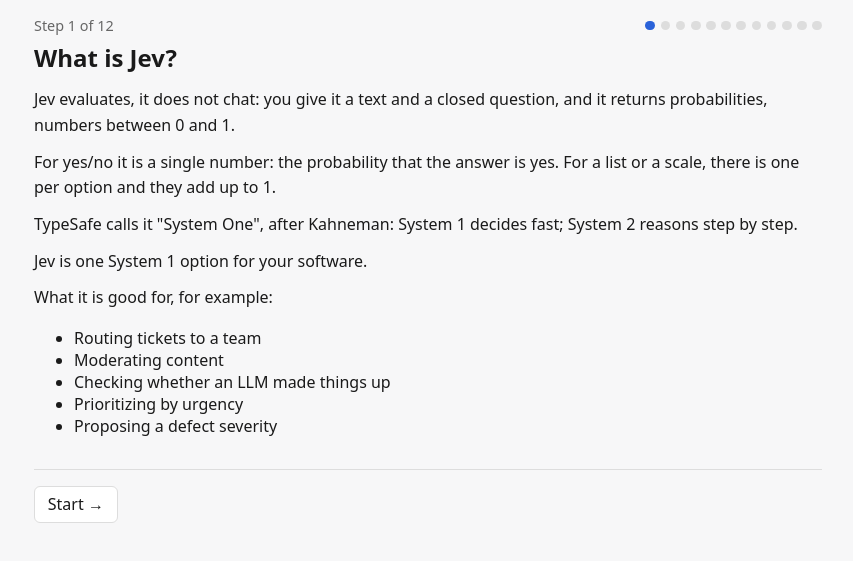
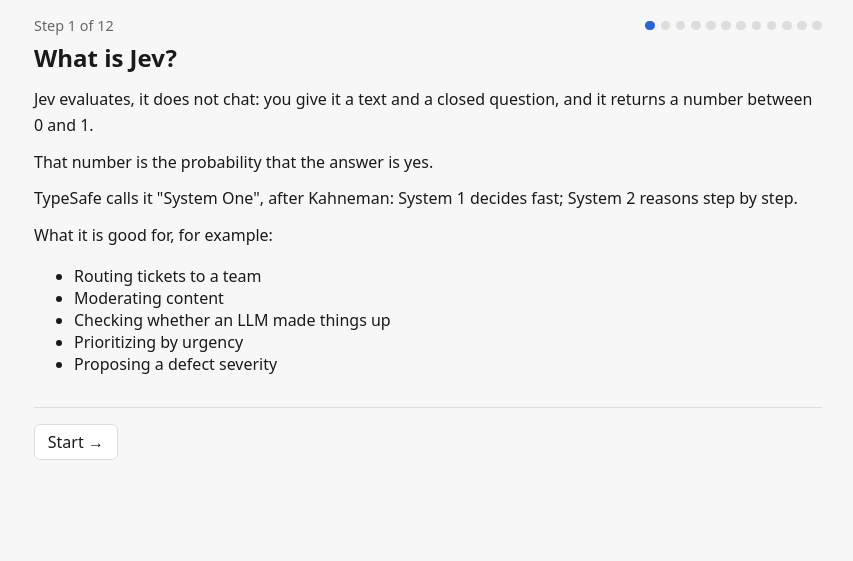
Before and after one commit to gmassello/jev, a website: page index.html in a window 1280 px wide. Shown: the part 139-700 px from the top of the page, without its empty margins (212-1065 px from the left). Drawn offline with Linux system fonts and the light colour scheme.

Commit message:
Show Jev's raw numbers, trim the talk text and default to port 3001
- Probabilities and confidence show as 0.70 (0,70 in Spanish) instead of
  70%, in the playground and the PDF
- Step 2: a short how-it-is-built list under the diagram, shorter boxes,
  no return arrow
- Step 4: an on-screen hint to add "Phishing" live and watch Jev hesitate
- Steps 1, 3, 4 and 5: shorter, plainer text
- Default port 3001, matching the talk scripts
- Regenerate docs/charla.pdf

```diff
--- a/copy.js
+++ b/copy.js
@@ -34,13 +34,14 @@
     run: 'Preguntarle a Jev',
     running: 'Pensando…',
     yes: 'Sí',
-    sure: (p) => `${p}% de probabilidad de «sí»`,
+    prob: (p) => p.toLocaleString('es-AR', { minimumFractionDigits: 2, maximumFractionDigits: 2 }),
+    sure: (p) => `Probabilidad de «sí»: ${I18N.es.prob(p)}`,
     explain: {
-      boolean: (p, zone) => `Jev devolvió un solo número, probability: ${p}: la probabilidad de que la respuesta sea sí. ${{ yes: 'Con 70% o más, tu código lo trata como sí.', no: 'Con 30% o menos, tu código lo trata como no.', review: 'Está entre 30% y 70%: que lo mire una persona.' }[zone]}`,
-      choice: (option, p, next, pNext) => `Jev devolvió choice: «${option}» y la probabilidad de cada opción. La elegida tiene ${p}%; la que sigue, «${next}», ${pNext}%.`,
+      boolean: (p, zone) => `Jev devolvió un solo número, probability: ${p}: la probabilidad de que la respuesta sea sí. ${{ yes: 'Con 0,7 o más, tu código lo trata como sí.', no: 'Con 0,3 o menos, tu código lo trata como no.', review: 'Está entre 0,3 y 0,7: que lo mire una persona.' }[zone]}`,
+      choice: (option, p, next, pNext) => `Jev devolvió choice: «${option}» y la probabilidad de cada opción. La elegida tiene ${I18N.es.prob(p)}; la que sigue, «${next}», ${I18N.es.prob(pNext)}.`,
       score: (level, n, total) => `Lo ubicó en «${level}» (nivel ${n} de ${total}). Las barras muestran qué tan seguro está de cada nivel.`,
     },
-    confidenceNote: (c) => `Confianza de TypeSafe ${c}%: mide qué tan concentrada está la distribución, no la probabilidad de la opción elegida.`,
+    confidenceNote: (c) => `Confianza de TypeSafe ${I18N.es.prob(c)}: mide qué tan concentrada está la distribución, no la probabilidad de la opción elegida.`,
     usd: (v) => (v == null ? '—' : `US$${v.toLocaleString('es-AR', { maximumSignificantDigits: 3 })}`),
     footer: ({ input, output, inputCost, outputCost, cost, modelId, ms }) => {
       const { usd } = I18N.es;
@@ -54,13 +55,12 @@
     jsonRequest: 'Lo que le mandamos a Jev',
     jsonResponse: 'Lo que respondió Jev',
     arch: [
-      { name: 'Navegador (esta página)', detail: 'Arma el texto y la pregunta y se los manda al server. No tiene la key.' },
-      { name: 'Server', detail: 'El intermediario: recibe el texto y la pregunta, tiene la key (AI_GATEWAY_API_KEY) en su configuración, nunca la manda al navegador, y le pregunta a Jev con el AI SDK, la librería de Vercel que habla con modelos de IA. Es server.js en Node 24; corre en tu compu o en Cloud Run, con contraseña.' },
-      { name: 'Vercel AI Gateway', detail: 'La puerta de entrada a los modelos: revisa la key, descuenta el costo de tu saldo y pasa la pregunta a TypeSafe.' },
+      { name: 'Navegador (esta página)', detail: 'Arma el request y se lo manda al server.' },
+      { name: 'Server', detail: 'El intermediario: recibe el texto y la pregunta, tiene la key (AI_GATEWAY_API_KEY) en su configuración, y le pregunta a Jev con el AI SDK, la librería de Vercel que habla con modelos de IA.' },
+      { name: 'Vercel AI Gateway', detail: 'Revisa la key y pasa la pregunta a TypeSafe.' },
       { name: 'TypeSafe · Jev', detail: 'El modelo typesafe-ai/jev: evalúa el texto y devuelve las probabilidades.' },
     ],
     archLinks: ['POST /evaluate: el texto y las preguntas', 'AI SDK + key', 'typesafe-ai/jev'],
-    archBack: 'Vuelve por el mismo camino: answers, usage, modelId, ms, confidence y cost.',
     errNoState: 'Escribí una situación primero.',
     errNoText: 'Falta escribir la pregunta.',
     errOptions: 'Necesita al menos 2 opciones con texto.',
@@ -71,10 +71,9 @@
       {
         id: 'what', kind: 'theory', title: '¿Qué es Jev?',
         theory: [
-          'Jev evalúa, no conversa: le das un texto y una pregunta cerrada, y te devuelve probabilidades, números entre 0 y 1.',
-          'En sí/no es un solo número: la probabilidad de que sea sí. En una lista o una escala, es uno por opción y suman 1.',
+          'Jev evalúa, no conversa: le das un texto y una pregunta cerrada, y te devuelve un número entre 0 y 1.',
+          'Ese número es la probabilidad de que sea sí.',
           'TypeSafe lo llama "System One", por Kahneman: el Sistema 1 decide rápido; el Sistema 2 razona paso a paso.',
-          'Jev es una opción de Sistema 1 para tu software.',
           'Para qué sirve, por ejemplo:',
         ],
         list: [
@@ -87,37 +86,36 @@
       },
       {
         id: 'flow', kind: 'theory', title: 'Cómo llega la pregunta a Jev en este playground', boxes: true,
-        theory: [
-          'Cada pregunta hace este camino: del navegador a Jev, y la respuesta vuelve por el mismo lado.',
-          'La key vive solo en el server: por eso nunca se llama a Jev desde el navegador.',
+        theory: [],
+        list: [
+          'Frontend: un solo index.html con módulos JS nativos, sin framework ni build; los textos en copy.js, en inglés y español.',
+          'Backend: server.js en Node 24, sin framework; sirve la página y expone POST /evaluate.',
         ],
       },
       {
         id: 'boolean', kind: 'ask', title: 'Sí / No',
         theory: [
-          'Jev no devuelve "sí" ni "no": devuelve un número entre 0 y 1, la probabilidad de que la respuesta sea sí.',
           'Tu código decide con dos umbrales. Los umbrales los configurás vos según tu caso. Por ejemplo, en este caso: 0,7 o más es sí, y 0,3 o menos es no; son los que sugiere TypeSafe para arrancar.',
           'Lo que cae entre 0,3 y 0,7 es no lo sé, lo revisa una persona.',
         ],
-        state: 'El cliente no podía pagar con su tarjeta. El agente le explicó cómo utilizarla, el pago pasó y el cliente respondió: ¡genial, gracias!',
+        state: 'El cliente no podía pagar con su tarjeta. Se le explicó cómo utilizarla, el pago pasó y el cliente respondió: ¡genial, gracias!',
         question: { type: 'boolean', text: '¿Se resolvió el problema del cliente?', options: [] },
       },
       {
         id: 'choice', kind: 'ask', title: 'Elegir una opción',
         theory: [
-          'Ahora la respuesta es una opción de una lista que definís vos.',
-          'Jev elige la que mejor encaja y reparte la probabilidad entre todas: el reparto suma 100%.',
-          'Conviene que las opciones no se pisen entre sí; si dos significan casi lo mismo, Jev duda entre las dos.',
+          'Ahora la respuesta es una opción de una lista que definimos.',
+          'Jev reparte la probabilidad entre todas: el reparto suma 1.',
         ],
         state: '¡FELICITACIONES! Ganaste un iPhone. Hacé clic acá en las próximas 24 horas para reclamar tu premio: bit.ly/premio-ya',
         question: { type: 'choice', text: '¿Qué tipo de mail es?', options: ['Trabajo', 'Personal', 'Promoción', 'Estafa'] },
+        tryIt: 'Probá: agregá la opción «Phishing» y volvé a preguntar. ¿Entre cuáles duda Jev?',
       },
       {
         id: 'score', kind: 'ask', title: 'Escala',
         theory: [
-          'Cuando la respuesta es un grado, usás una escala.',
-          'Jev devuelve la probabilidad de cada nivel y un score: la posición promedio, contando desde 0.',
-          'Un score de 3,2 en una escala de cinco niveles cae cerca del cuarto nivel.',
+          'Cuando la respuesta es un grado, como de 1 a 5 estrellas, Jev dice qué tan probable es cada nivel.',
+          'También devuelve un score: el nivel promedio.',
         ],
         state: 'Compré estos auriculares hace un mes. El sonido es excelente, pero la batería dura la mitad de lo que prometen.',
         question: { type: 'score', text: '¿Cuántas estrellas le daría?', options: ['1 estrella', '2 estrellas', '3 estrellas', '4 estrellas', '5 estrellas'] },
@@ -278,13 +276,14 @@
     run: 'Ask Jev',
     running: 'Thinking…',
     yes: 'Yes',
-    sure: (p) => `${p}% probability of “yes”`,
+    prob: (p) => p.toLocaleString('en-US', { minimumFractionDigits: 2, maximumFractionDigits: 2 }),
+    sure: (p) => `Probability of “yes”: ${I18N.en.prob(p)}`,
     explain: {
-      boolean: (p, zone) => `Jev returned a single number, probability: ${p}: the probability that the answer is yes. ${{ yes: 'At 70% or more, your code treats it as yes.', no: 'At 30% or less, your code treats it as no.', review: 'It is between 30% and 70%: have a person look at it.' }[zone]}`,
-      choice: (option, p, next, pNext) => `Jev returned choice: “${option}” and the probability of each option. The pick has ${p}%; the runner-up, “${next}”, ${pNext}%.`,
+      boolean: (p, zone) => `Jev returned a single number, probability: ${p}: the probability that the answer is yes. ${{ yes: 'At 0.7 or more, your code treats it as yes.', no: 'At 0.3 or less, your code treats it as no.', review: 'It is between 0.3 and 0.7: have a person look at it.' }[zone]}`,
+      choice: (option, p, next, pNext) => `Jev returned choice: “${option}” and the probability of each option. The pick has ${I18N.en.prob(p)}; the runner-up, “${next}”, ${I18N.en.prob(pNext)}.`,
       score: (level, n, total) => `It placed it at “${level}” (level ${n} of ${total}). The bars show how sure it is of each level.`,
     },
-    confidenceNote: (c) => `TypeSafe confidence ${c}%: it measures how concentrated the distribution is, not the probability of the picked option.`,
+    confidenceNote: (c) => `TypeSafe confidence ${I18N.en.prob(c)}: it measures how concentrated the distribution is, not the probability of the picked option.`,
     usd: (v) => (v == null ? '—' : `US$${v.toLocaleString('en-US', { maximumSignificantDigits: 3 })}`),
     footer: ({ input, output, inputCost, outputCost, cost, modelId, ms }) => {
       const { usd } = I18N.en;
@@ -298,13 +297,12 @@
     jsonRequest: 'What we sent to Jev',
     jsonResponse: 'What Jev answered',
     arch: [
-      { name: 'Browser (this page)', detail: 'Builds the text and the question and sends them to the server. It does not have the key.' },
-      { name: 'Server', detail: 'The middleman: it takes the text and the question, has the key (AI_GATEWAY_API_KEY) in its own settings, never sends it to the browser, and asks Jev with the AI SDK, the Vercel library that talks to AI models. It is server.js on Node 24; it runs on your machine or on Cloud Run, behind a password.' },
-      { name: 'Vercel AI Gateway', detail: 'The front door to the models: it checks the key, takes the cost from your balance and passes the question to TypeSafe.' },
+      { name: 'Browser (this page)', detail: 'Builds the request and sends it to the server.' },
+      { name: 'Server', detail: 'The middleman: it takes the text and the question, has the key (AI_GATEWAY_API_KEY) in its own settings, and asks Jev with the AI SDK, the Vercel library that talks to AI models.' },
+      { name: 'Vercel AI Gateway', detail: 'Checks the key and passes the question to TypeSafe.' },
       { name: 'TypeSafe · Jev', detail: 'The typesafe-ai/jev model: it evaluates the text and returns the probabilities.' },
     ],
     archLinks: ['POST /evaluate: the text and the questions', 'AI SDK + key', 'typesafe-ai/jev'],
-    archBack: 'It comes back the same way: answers, usage, modelId, ms, confidence and cost.',
     errNoState: 'Write a situation first.',
     errNoText: 'The question is missing.',
     errOptions: 'Needs at least 2 options with text.',
@@ -315,10 +313,9 @@
       {
         id: 'what', kind: 'theory', title: 'What is Jev?',
         theory: [
-          'Jev evaluates, it does not chat: you give it a text and a closed question, and it returns probabilities, numbers between 0 and 1.',
-          'For yes/no it is a single number: the probability that the answer is yes. For a list or a scale, there is one per option and they add up to 1.',
+          'Jev evaluates, it does not chat: you give it a text and a closed question, and it returns a number between 0 and 1.',
+          'That number is the probability that the answer is yes.',
           'TypeSafe calls it "System One", after Kahneman: System 1 decides fast; System 2 reasons step by step.',
-          'Jev is one System 1 option for your software.',
           'What it is good for, for example:',
         ],
         list: [
@@ -331,37 +328,36 @@
       },
       {
         id: 'flow', kind: 'theory', title: 'How the question reaches Jev in this playground', boxes: true,
-        theory: [
-          'Every question takes this path: from the browser to Jev, and the answer comes back the same way.',
-          'The key lives only on the server: that is why you never call Jev from the browser.',
+        theory: [],
+        list: [
+          'Frontend: a single index.html with native JS modules, no framework and no build; the texts live in copy.js, in English and Spanish.',
+          'Backend: server.js on Node 24, no framework; it serves the page and exposes POST /evaluate.',
         ],
       },
       {
         id: 'boolean', kind: 'ask', title: 'Yes / No',
         theory: [
-          'Jev does not return "yes" or "no": it returns a number between 0 and 1, the probability that the answer is yes.',
           'Your code decides with two thresholds. You set the thresholds for your own case. For example, in this case: 0.7 or more is yes, and 0.3 or less is no; these are the ones TypeSafe suggests to start with.',
           "Anything between 0.3 and 0.7 is an I don't know, a person reviews it.",
         ],
-        state: 'The customer could not pay with their card. The agent explained how to use it, the payment went through and the customer replied: great, thanks!',
+        state: 'The customer could not pay with their card. Someone explained how to use it, the payment went through and the customer replied: great, thanks!',
         question: { type: 'boolean', text: 'Was the customer\'s problem solved?', options: [] },
       },
       {
         id: 'choice', kind: 'ask', title: 'Pick one option',
         theory: [
-          'Now the answer is one option from a list you define.',
-          'Jev picks the one that fits best and splits the probability across all of them: the split adds up to 100%.',
-          'Keep the options from overlapping; if two mean almost the same, Jev hesitates between them.',
+          'Now the answer is one option from a list we define.',
+          'Jev splits the probability across all of them: the split adds up to 1.',
         ],
         state: 'CONGRATULATIONS! You won an iPhone. Click here within the next 24 hours to claim your prize: bit.ly/prize-now',
         question: { type: 'choice', text: 'What kind of email is it?', options: ['Work', 'Personal', 'Promotion', 'Scam'] },
+        tryIt: 'Try it: add the option “Phishing” and ask again. Which ones does Jev hesitate between?',
       },
       {
         id: 'score', kind: 'ask', title: 'Scale',
         theory: [
-          'When the answer is a degree, you use a scale.',
-          'Jev returns the probability of each level and a score: the average position, counting from 0.',
-          'A score of 3.2 on a five-level scale lands near the fourth level.',
+          'When the answer is a degree, like 1 to 5 stars, Jev says how likely each level is.',
+          'It also returns a score: the average level.',
         ],
         state: 'I bought these headphones a month ago. The sound is excellent, but the battery lasts half of what they promise.',
         question: { type: 'score', text: 'How many stars would they give?', options: ['1 star', '2 stars', '3 stars', '4 stars', '5 stars'] },
--- a/index.html
+++ b/index.html
@@ -257,7 +257,7 @@
       ...(L.boxes ? [h('div', { className: 'arch' }, ...t().arch.flatMap(({ name, detail }, i) => [
         ...(i ? [h('div', { className: 'arch-link', textContent: `↓ ${t().archLinks[i - 1]}` })] : []),
         h('div', { className: 'arch-box' }, h('strong', { textContent: name }), h('p', { textContent: detail })),
-      ]), h('div', { className: 'arch-link', textContent: `↑ ${t().archBack}` }))] : []),
+      ]))] : []),
       ...(L.diagram ? [h('div', { className: 'code' }, h('pre', { textContent: L.diagram }))] : []),
       ...(L.list ? [h('ul', {}, L.list.map((c) => h('li', { textContent: c })))] : []),
       ...(L.commands ? [h('ol', { className: 'commands' }, L.commands.map((c) => h('li', {}, h('code', { textContent: c }))))] : []),
@@ -275,7 +275,7 @@
     $('ask').hidden = !asks;
     if (asks) {
       $('state').value = entry().state;
-      $('edit-hint').textContent = isMulti() ? t().editHintMulti : t().editHint;
+      $('edit-hint').textContent = L.tryIt ?? (isMulti() ? t().editHintMulti : t().editHint);
       lastRun = runs[step] ?? null;
       renderExamples();
       renderQuestions();
@@ -294,7 +294,7 @@
   const bar = (label, p, win) => h('div', { className: `bar-row${win ? ' win' : ''}` },
     h('span', { textContent: label }),
     h('div', { className: 'bar' }, h('i', { style: `width:${pct(p)}%` })),
-    h('span', { className: 'pct', textContent: `${pct(p)}%` }));
+    h('span', { className: 'pct', textContent: t().prob(p) }));
 
   const YES_FROM = 0.7;
   const NO_UP_TO = 0.3;
@@ -303,7 +303,7 @@
   const renderAnswer = (q, a) => {
     if (a.type === 'boolean') {
       return [
-        h('p', { className: `verdict ${zone(a.probability)}`, textContent: t().sure(pct(a.probability)) }),
+        h('p', { className: `verdict ${zone(a.probability)}`, textContent: t().sure(a.probability) }),
         bar(t().yes, a.probability, true),
       ];
     }
@@ -323,13 +323,13 @@
     if (a.type === 'boolean') return t().explain.boolean(a.probability, zone(a.probability));
     if (a.type === 'choice') {
       const [, [next, pNext] = ['—', 0]] = Object.entries(a.probabilities ?? { [a.choice]: 1 }).sort((x, y) => y[1] - x[1]);
-      return t().explain.choice(a.choice, pct(a.probabilities?.[a.choice] ?? 1), next, pct(pNext));
+      return t().explain.choice(a.choice, a.probabilities?.[a.choice] ?? 1, next, pNext);
     }
     const nearest = Math.min(q.criteria.length - 1, Math.max(0, Math.round(a.score)));
     return t().explain.score(q.criteria[nearest], nearest + 1, q.criteria.length);
   };
 
-  const confidenceLine = (c) => (typeof c === 'number' ? h('p', { className: 'explain', textContent: t().confidenceNote(pct(c)) }) : null);
+  const confidenceLine = (c) => (typeof c === 'number' ? h('p', { className: 'explain', textContent: t().confidenceNote(c) }) : null);
 
   const renderResults = () => {
     $('results-title').hidden = !lastRun;
--- a/server.js
+++ b/server.js
@@ -3,7 +3,7 @@
 import { timingSafeEqual } from 'node:crypto';
 import { experimental_decide as decide } from 'ai';
 
-const PORT = process.env.PORT ?? 3000;
+const PORT = process.env.PORT ?? 3001;
 const MODEL = process.env.JEV_MODEL ?? 'typesafe-ai/jev';
 
 const MODULES = new Set(['/copy.js']);
```
Also changed, not shown: PENDIENTE.md (+1 -1 lines), cases/medium/SPEC.md (+1 -1 lines), cases/small/SPEC.md (+1 -1 lines), scripts/charla-pdf.mjs (+3 -4 lines), tests/copy.test.js (+19 -7 lines), tests/index.test.js (+1 -1 lines), README.md, 1 other file.
